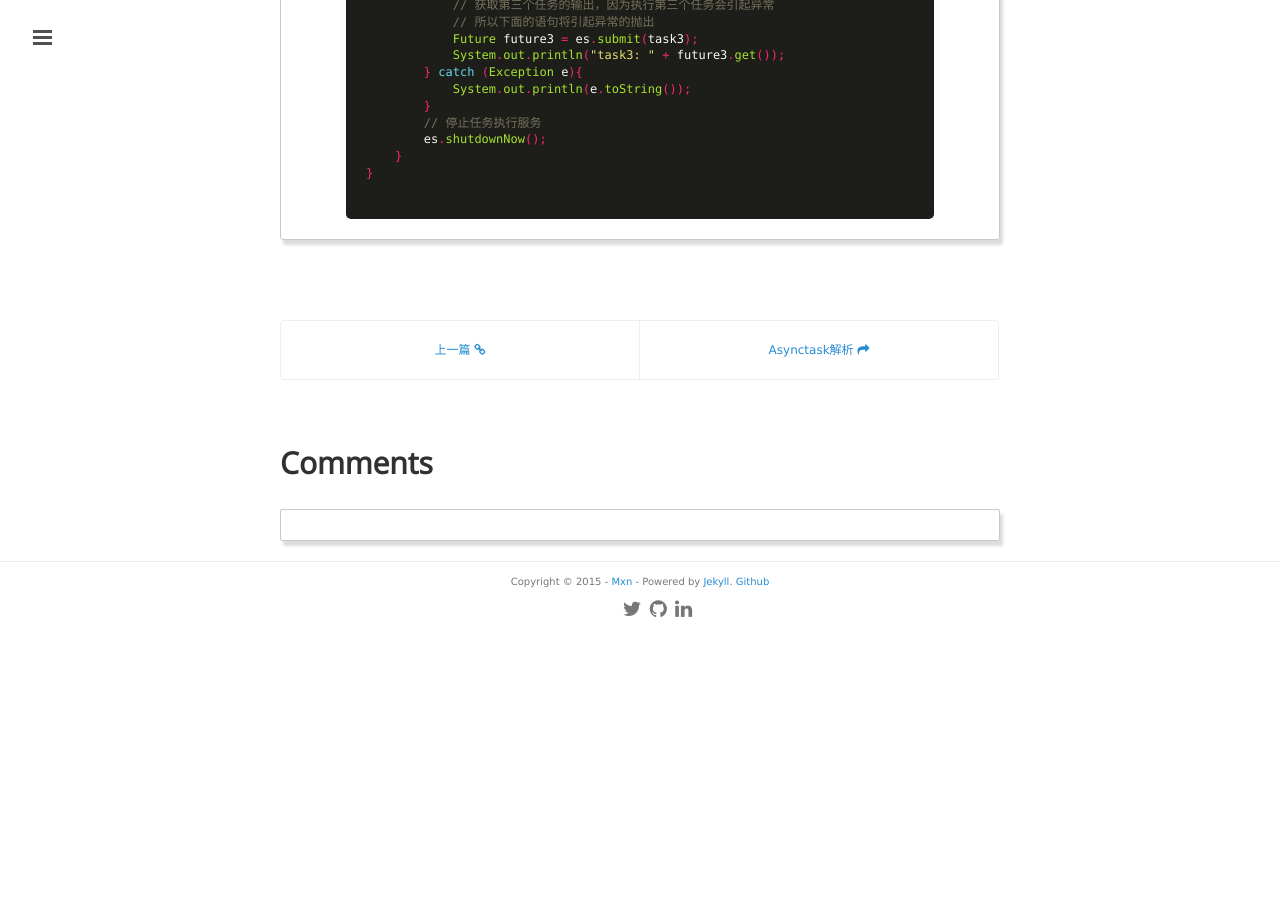
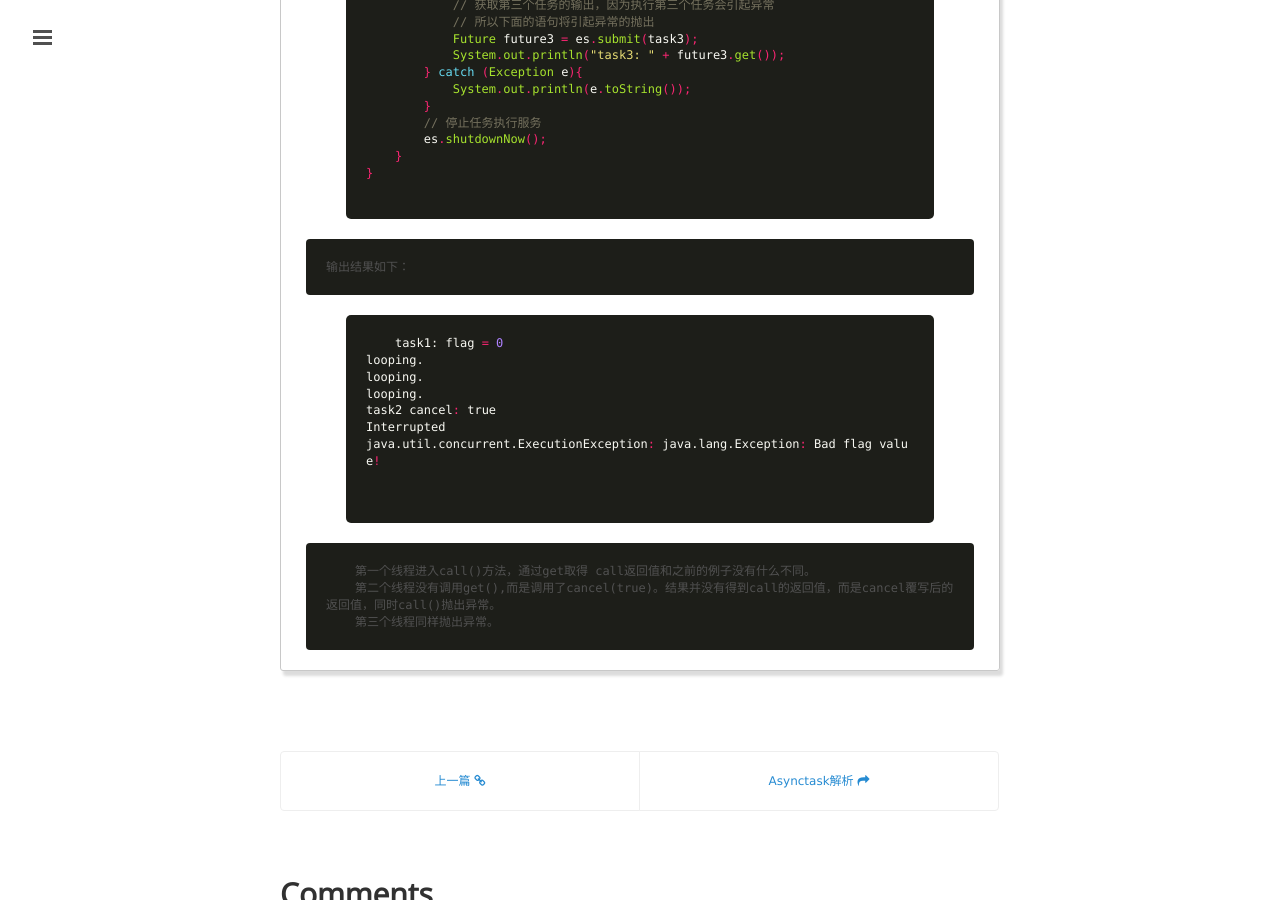
Before and after one commit to mxn21/mxn21.github.io, a Jekyll site: the page built from _posts/2015-6-6-java中future和call的分析.md, in a window 1280 px wide and 900 px high, scrolled down 6538 px. Built offline with Jekyll 4.4.1, drawn with Linux system fonts in a browser that asks for light colours; Markdown is read by kramdown in place of the engine named in the settings; comment, search, counter and statistics services are not loaded; before the commit the page ends 7172 px from its top, so only the background shows below that.

Commit message:
Update 2015-6-6-java中future和call的分析.md

```diff
--- a/_posts/2015-6-6-java中future和call的分析.md
+++ b/_posts/2015-6-6-java中future和call的分析.md
@@ -329,3 +329,20 @@
     }
 }
     {% endhighlight  %}
+
+
+    输出结果如下：
+    {% highlight c %}
+    task1: flag = 0
+looping.
+looping.
+looping.
+task2 cancel: true
+Interrupted
+java.util.concurrent.ExecutionException: java.lang.Exception: Bad flag value!
+
+        {% endhighlight  %}
+
+        第一个线程进入call()方法，通过get取得 call返回值和之前的例子没有什么不同。
+        第二个线程没有调用get(),而是调用了cancel(true)。结果并没有得到call的返回值，而是cancel覆写后的返回值，同时call()抛出异常。
+        第三个线程同样抛出异常。
```
